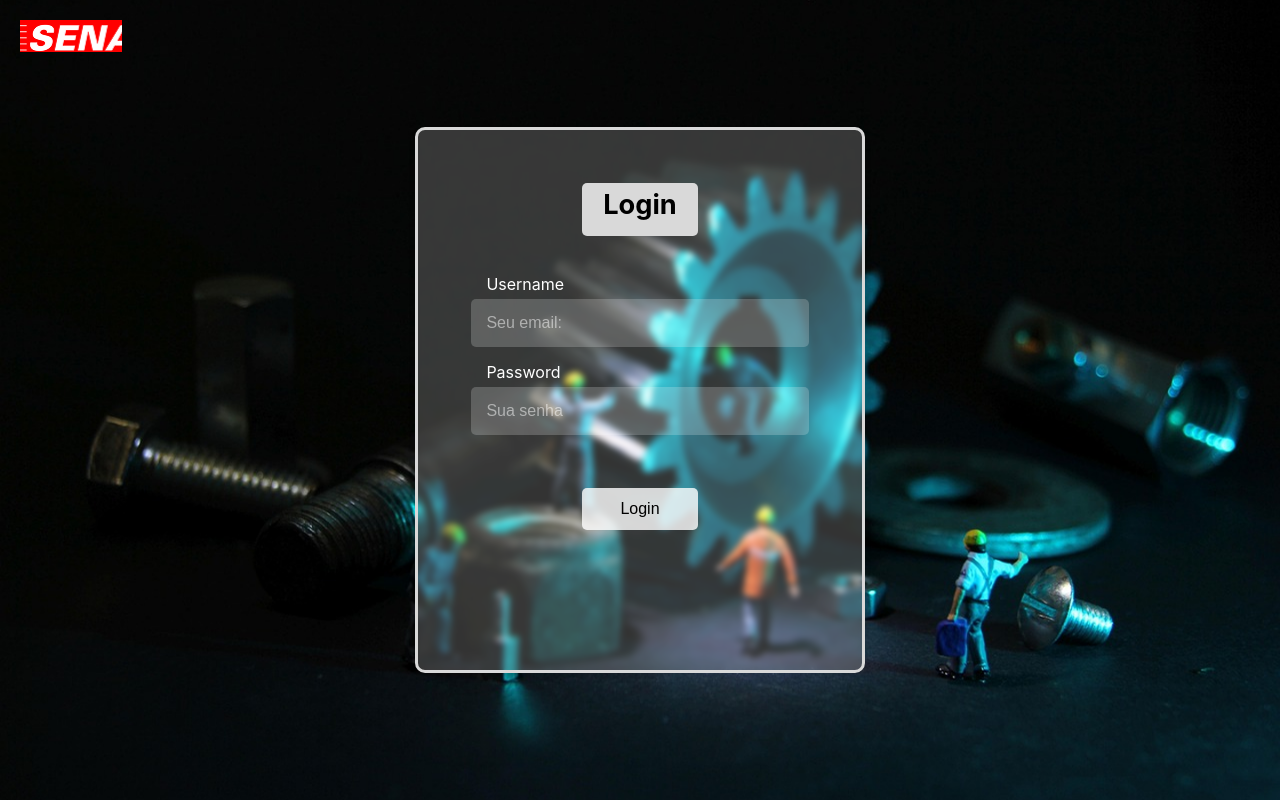
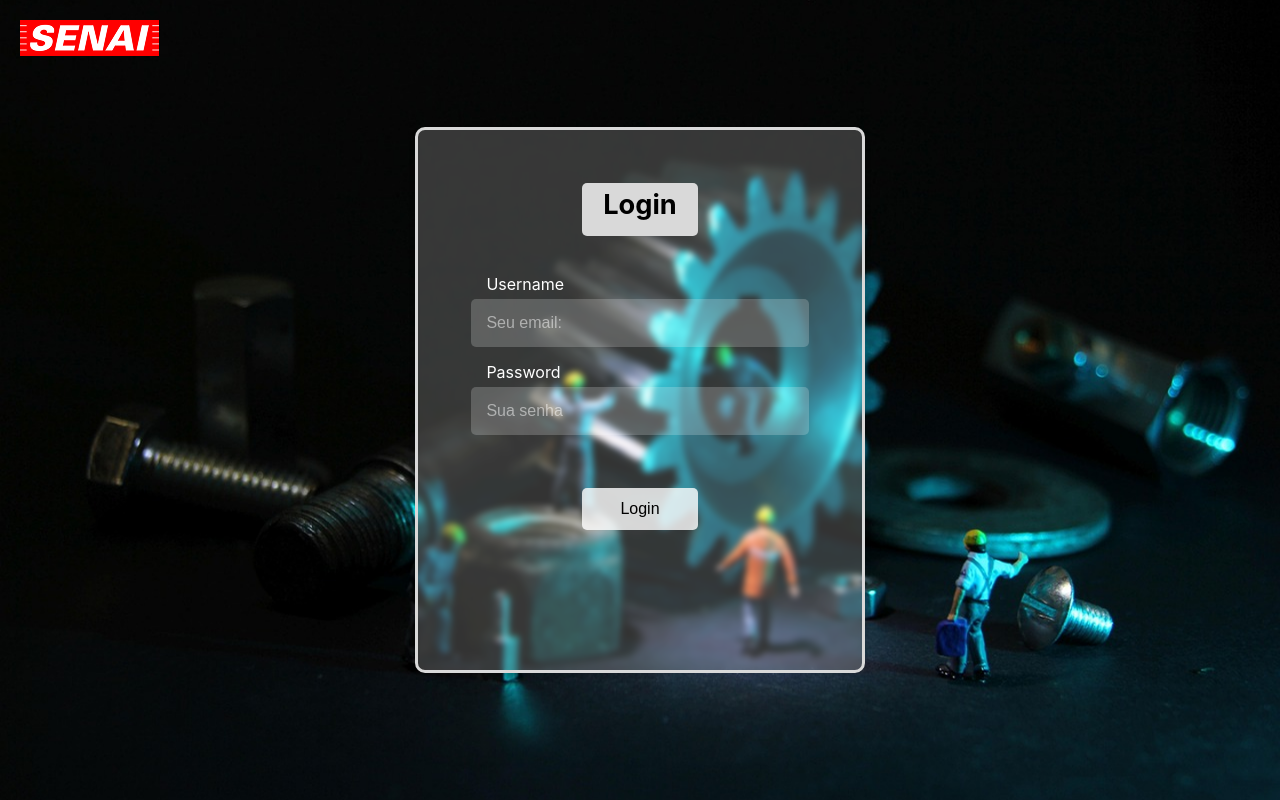
Before and after one commit to Proff-Vitor/Project-OllinTec-Front, a React (Create React App) app: page / in a window 1280 px wide. Built offline with nearby package versions, Linux system fonts and the light colour scheme.

Commit message:
Sass e Module instalados

```diff
--- a/package.json
+++ b/package.json
@@ -48,5 +48,9 @@
       "last 1 firefox version",
       "last 1 safari version"
     ]
+  },
+  "devDependencies": {
+    "sass": "^1.89.2",
+    "typescript-plugin-css-modules": "^5.1.0"
   }
 }
--- a/src/styles/LoginStyle.ts
+++ b/src/styles/LoginStyle.ts
@@ -21,8 +21,8 @@ export const Logo = styled.div`
   position: absolute;
   top: 20px;
   left: 20px;
-  width: 8%;
-  height: 4%;
+  width: 12%;
+  height: 10%;
   background-image: url(${logo});
   // background-size: cover;
   background-repeat: no-repeat;
--- a/tsconfig.json
+++ b/tsconfig.json
@@ -22,5 +22,8 @@
   },
   "include": [
     "src"
-  ]
+  ],
+  "plugins": [{
+    "name": "typescript-plugin-css-modules"
+  }]
 }
```
Also changed, not shown: 1 other file (tests, documents, lock files or other folders).
